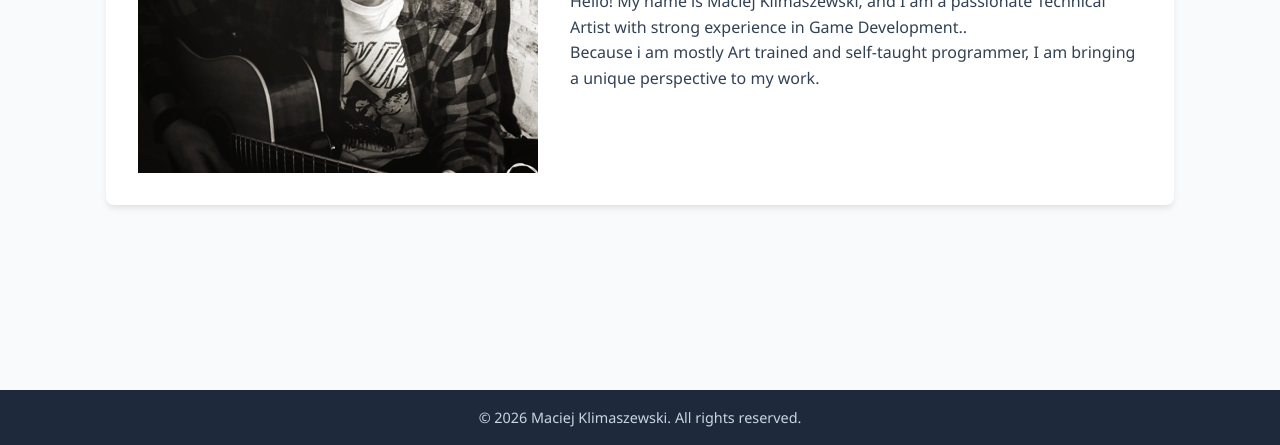
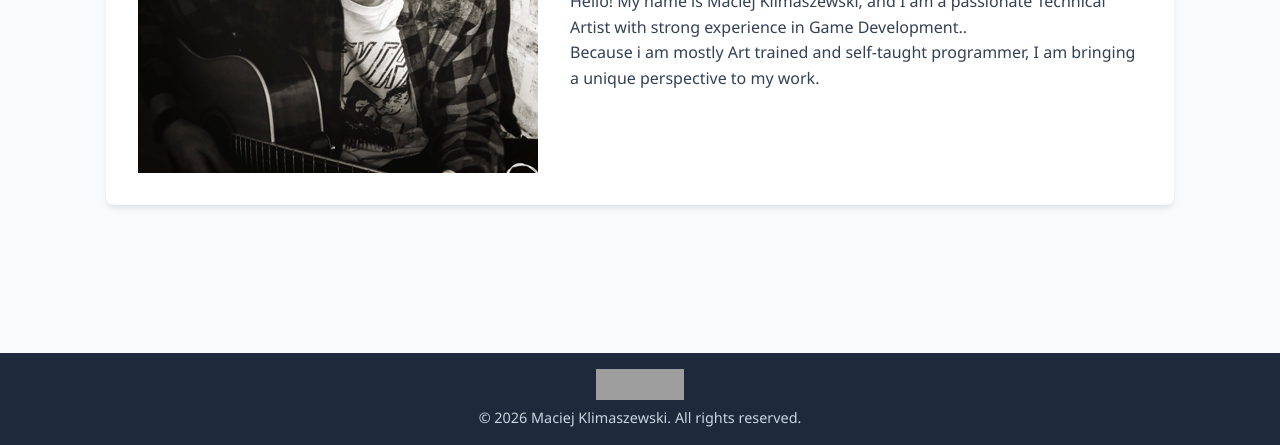
Before and after one commit to MacySp/AssigmentSite, a plain HTML site: page index.html in a window 1280 px wide. Shown: the part 355-800 px from the top of the page. Drawn offline with Linux system fonts and the light colour scheme; grey boxes are pictures that could not be loaded.

Commit message:
Added some comments, added some stuff i forgot to add. Added also css validation check image from css validation page because why not :)

```diff
--- a/index.html
+++ b/index.html
@@ -15,7 +15,9 @@
                 <li><a href="index.html" class="active">About Me</a></li>
                 <li><a href="cv.html">CV</a></li>
                 <li><a href="portfolio.html">Portfolio</a></li>
-                <li><a href="https://www.linkedin.com/in/macyklim/" target="_blank">LinkedIn</a></li>
+                <!-- I added rel="noopener" for security. Modern browsers take care of it automatically when added _blank, but there always that one
+                 guy using Internet Explorer 5...-->
+                <li><a href="https://www.linkedin.com/in/macyklim/" target="_blank" rel="noopener">LinkedIn</a></li>
             </ul>
         </nav>
     </header>
@@ -34,6 +36,13 @@
     </main>
 
     <footer>
+        <p>
+            <a href="https://jigsaw.w3.org/css-validator/check/referer">
+                <img style="border:0;width:88px;height:31px"
+                src="https://jigsaw.w3.org/css-validator/images/vcss"
+                alt="Valid CSS!" />
+            </a>
+        </p>
         <p>&copy; 2026 Maciej Klimaszewski. All rights reserved.</p>
     </footer>
 </body>
```
Also changed, not shown: cv.html (+7 -0 lines), portfolio.html (+8 -0 lines).
